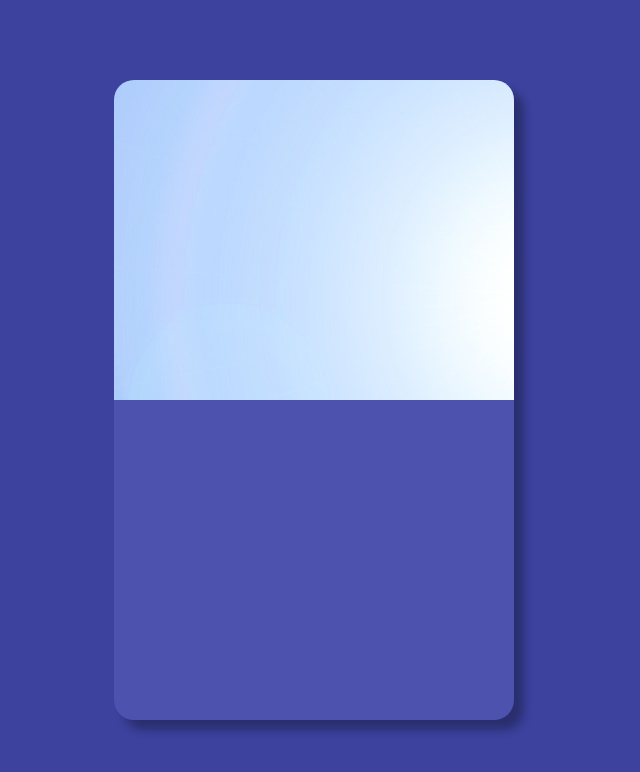
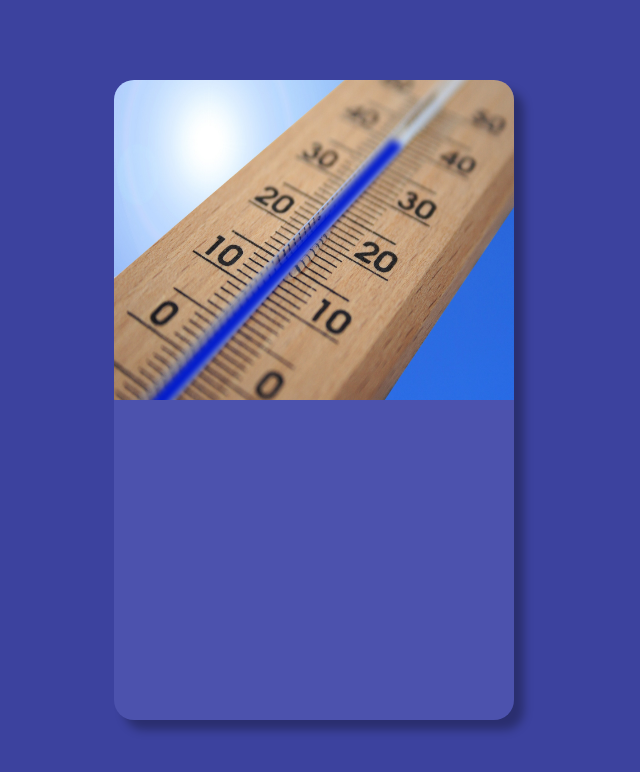
Before and after one commit to mattriney/WeatherApp, an Angular app: page / in a window 1280 px wide. Shown: the top 772 px of the page, without its empty margins (326-966 px from the left). Built offline with nearby package versions, Linux system fonts and the light colour scheme.

Commit message:
Update styles.css
upper image styling

```diff
--- a/src/styles.css
+++ b/src/styles.css
@@ -54,3 +54,11 @@ body {
   display: flex;
   flex-direction: column;
 }
+
+.upper-data img {
+  position: absolute;
+  top: 0;
+  left: 0;
+  width: 100%;
+  height: 100%;
+}
```
